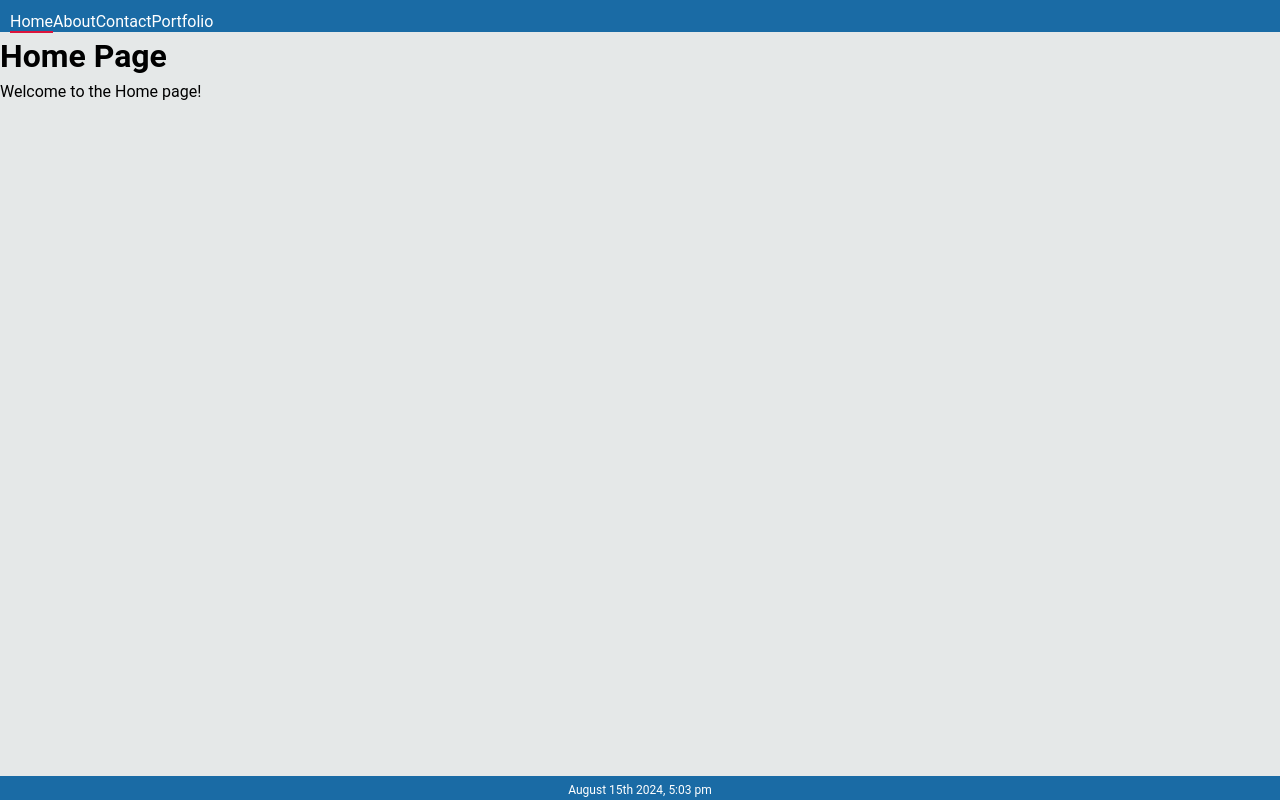
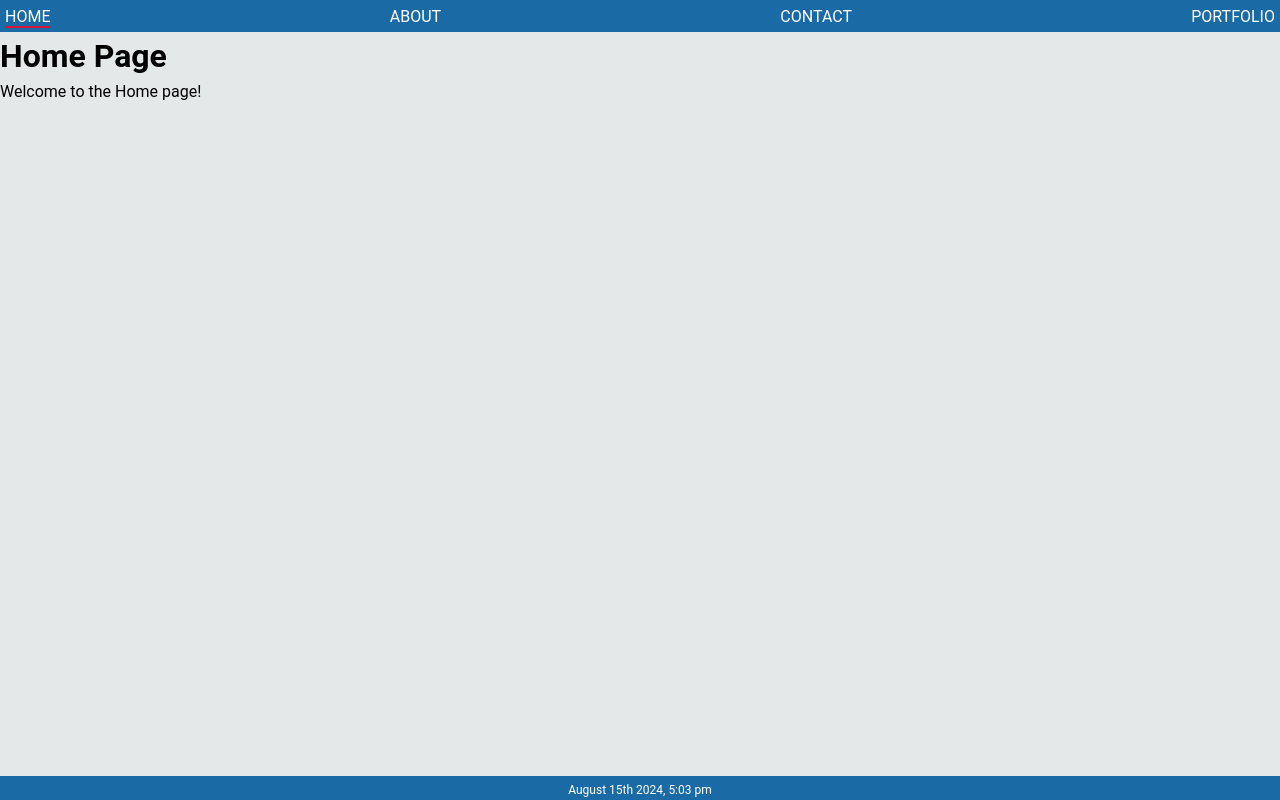
Before and after one commit to MeGallin/natsPortfolio-client, a React (Vite) app: page / in a window 1280 px wide. Built offline with nearby package versions, Linux system fonts and the light colour scheme.

Commit message:
nav update

```diff
--- a/src/App.css
+++ b/src/App.css
@@ -58,7 +58,7 @@ header {
   height: var(--header-height);
   background-color: var(--primary-color-dark);
   color: white;
-  padding: 10px;
+  padding: 5px;
   position: sticky;
   top: 0;
 }
--- a/src/components/Navigation.css
+++ b/src/components/Navigation.css
@@ -1,3 +1,8 @@
-ul {
+nav {
+  text-transform: uppercase;
+}
+nav ul {
   display: flex;
+  justify-content: space-between;
+  align-items: center;
 }
```
